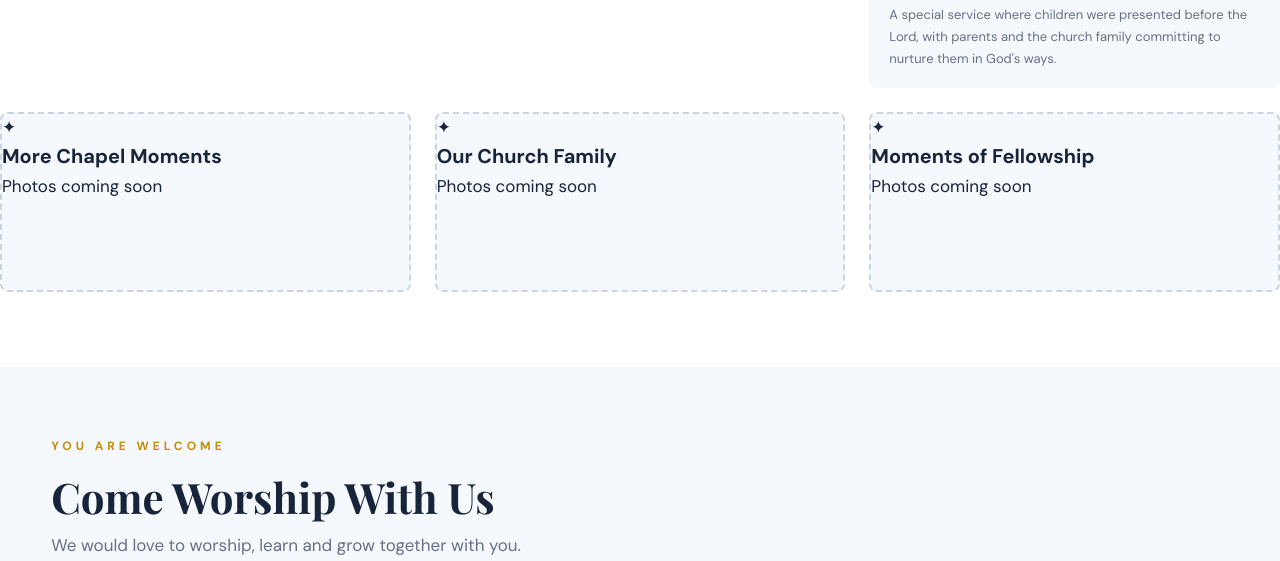
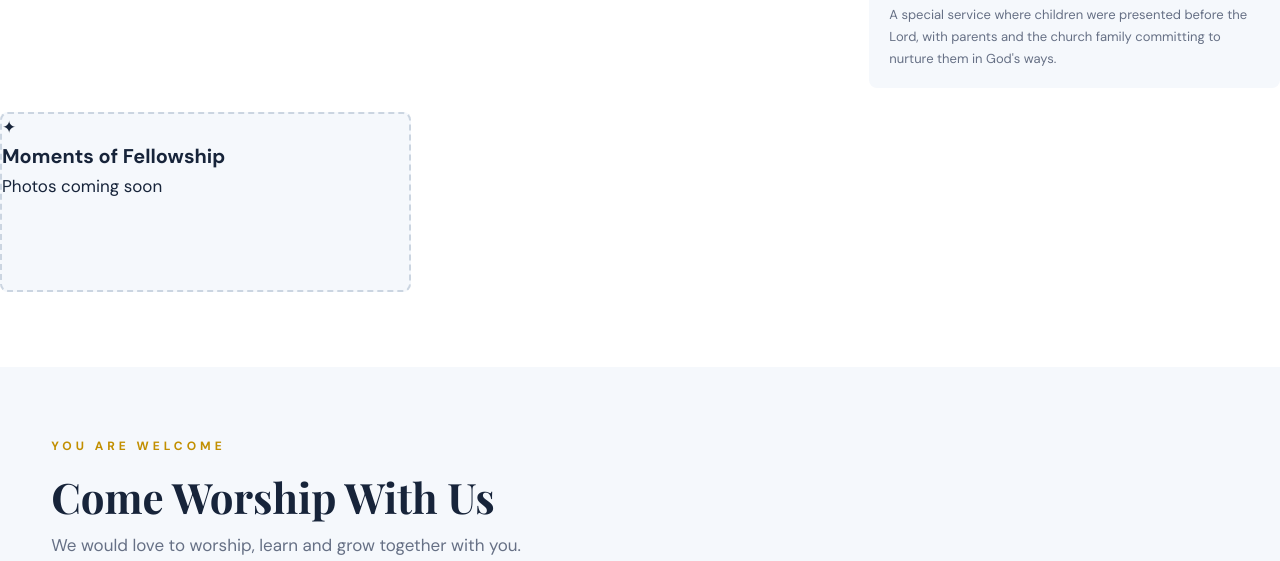
Before and after one commit to MohmisInfusion/Web, a plain HTML site: page index.html in a window 1280 px wide. Shown: the part 3421-3982 px from the top of the page. Drawn offline with nearby package versions, Linux system fonts and the light colour scheme.

Commit message:
Update index.html

```diff
--- a/index.html
+++ b/index.html
@@ -391,24 +391,6 @@
     <div class="gallery-item gallery-placeholder">
       <div class="placeholder-content">
         <span>✦</span>
-        <h3>More Chapel Moments</h3>
-        <p>Photos coming soon</p>
-      </div>
-    </div>
-
-    <!-- PHOTO 5: RESERVED -->
-    <div class="gallery-item gallery-placeholder">
-      <div class="placeholder-content">
-        <span>✦</span>
-        <h3>Our Church Family</h3>
-        <p>Photos coming soon</p>
-      </div>
-    </div>
-
-    <!-- PHOTO 6: RESERVED -->
-    <div class="gallery-item gallery-placeholder">
-      <div class="placeholder-content">
-        <span>✦</span>
         <h3>Moments of Fellowship</h3>
         <p>Photos coming soon</p>
       </div>
```
